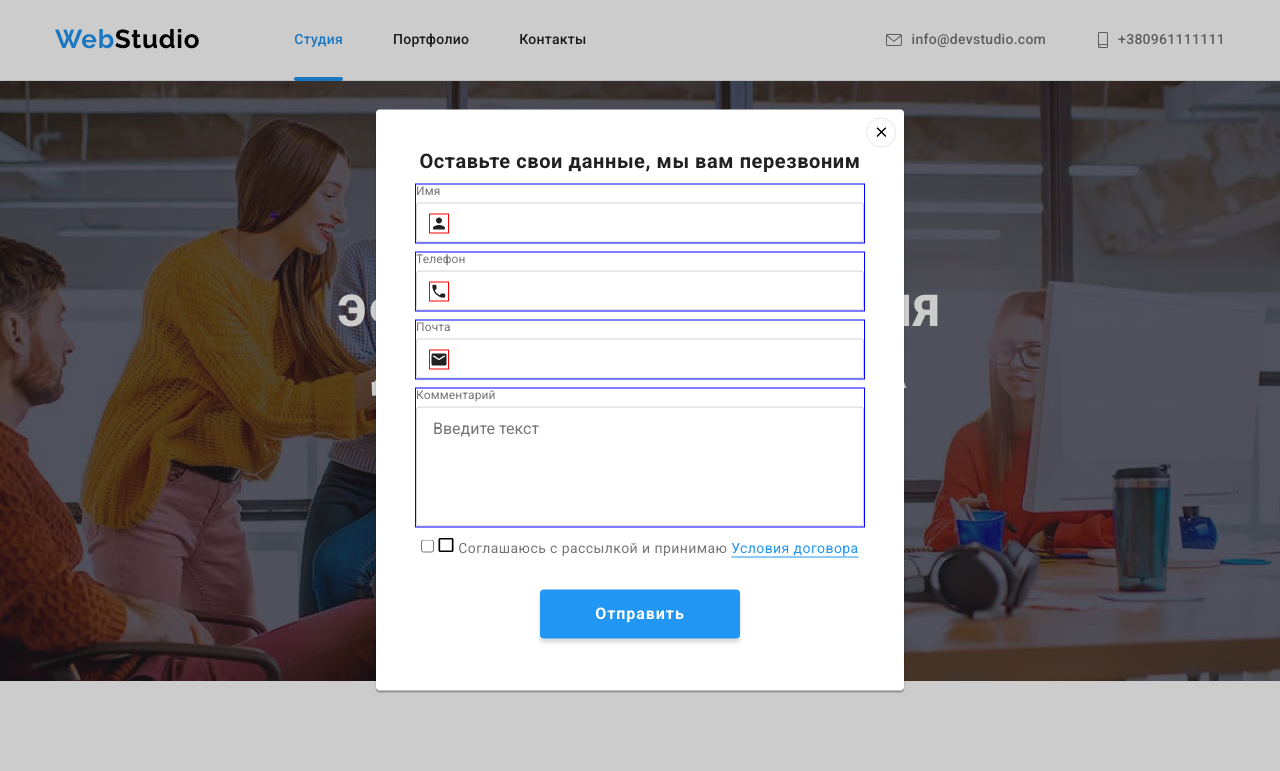
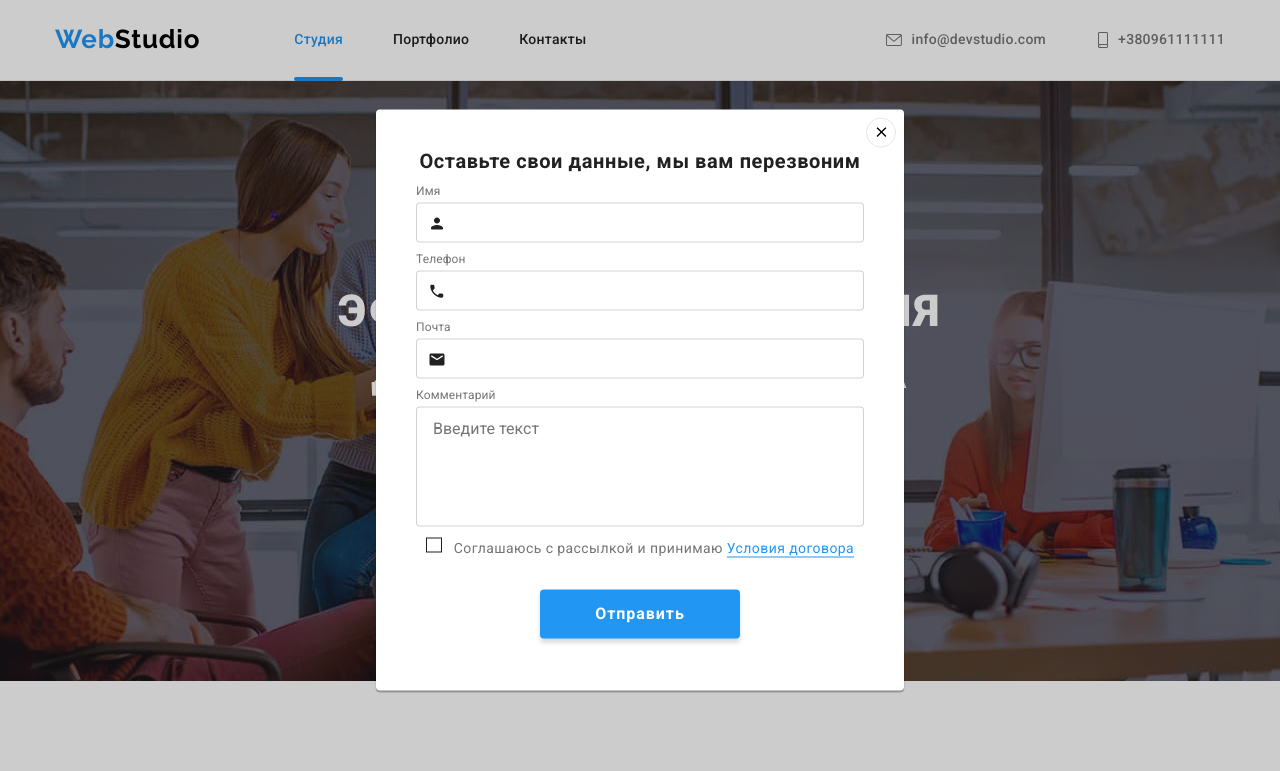
Before and after one commit to Tasha1003Natasha/goit-markup-hw-06, a plain HTML site: page index.html in a window 1280 px wide. Both pictures are taken after a click on the button "Заказать услугу". Shown: the top 771 px of the page. Drawn offline with Linux system fonts and the light colour scheme.

```diff
--- a/css/styles.css
+++ b/css/styles.css
@@ -367,7 +367,6 @@ footer .logo span {
 /* Секция */
 .form-field {
     position: relative;
-    outline: 1px solid blue;
     display: flex;
     flex-direction: column;
     text-align: left;
@@ -378,10 +377,11 @@ footer .logo span {
 /* Строка */
 .form-input {
     width: 100%;
-    height: 40px;
+    min-height: 40px;
     border: 1px solid rgba(33, 33, 33, 0.2);
     box-sizing: border-box;
     border-radius: 4px;
+    outline: transparent;
 }
 
 /* Лейбл */
@@ -395,12 +395,12 @@ footer .logo span {
 /* Иконки */
 .modal-icon {
    position: absolute;
-   outline: 1px solid red;
    display: inline-block;
    fill: var(--accent);
    text-align: center;
    top: 30px ;
-   left: 14px;
+   left: 12px;
+   right: 12px;
 }
 /*  Комменты */
 .comment {
@@ -413,17 +413,28 @@ footer .logo span {
     border-radius: 4px;
 }
 
+/* Изменение цвета при ховере */
+.form-input:focus {
+    border-color:var(--logo-color-web);
+}
+
+.modal-icon:focus {
+    fill:var(--logo-color-web);
+}
+
+
 /* Условия */
 .agreement {
     display: block;
-    margin-bottom: 30px;
+    margin-bottom: 20px;
 }
 
-.agreement-text {
+.custom-checkbox {
     font-size: 14px;
     line-height: 1.7;
     letter-spacing: 0.03em;
     color: var(--text-color);
+    margin-left: 8px;
 }
 
 .agreement-link {
@@ -435,15 +446,17 @@ footer .logo span {
 /* Стили для checkbox */
 .modal-icon-checkbox {
     display: inline-block;
-    border-color:var(--accent);
+    border: 0.2px solid var(--accent);
 }
 
-
-
+.agreement-checkbox:checked + .modal-icon-checkbox {
+    background-color: var(--logo-color-web);
+    border-color: transparent ;
+}
 
 /* Кнопка формы */
 .form-button {
-    display: block;
+    display: flex;
     align-items: center;
     text-align: center;
     letter-spacing: 0.06em;
@@ -459,6 +472,7 @@ footer .logo span {
     line-height: 1.8;
     border: transparent;
     cursor: pointer;
+    margin-top: 30px;
 }
 
 
--- a/index.html
+++ b/index.html
@@ -109,10 +109,13 @@
 
   <label class="agreement">
     <input
+    class="agreement-checkbox visually-hidden"
     type="checkbox"  name="checkbox"/>
+
     <svg class="modal-icon-checkbox"  width="16" height="15">
-      <use href="./images/icons.svg#icon-Vector-modal4"></use></svg>
-    <span class="agreement-text">Соглашаюсь с рассылкой и принимаю <a class="agreement-link" href="">Условия договора</a></span>
+      <use href="./images/icons.svg#icon-iconcheckmodal"></use></svg>
+
+    <span class="custom-checkbox">Соглашаюсь с рассылкой и принимаю <a class="agreement-link" href="">Условия договора</a></span>
   </label>
 
 
```
Also changed, not shown: portfolio.html (+26 -0 lines), images/icons.svg, images/icons/icon check-modal5.svg (deleted), images/icons/iconcheckmodal.svg (added).
